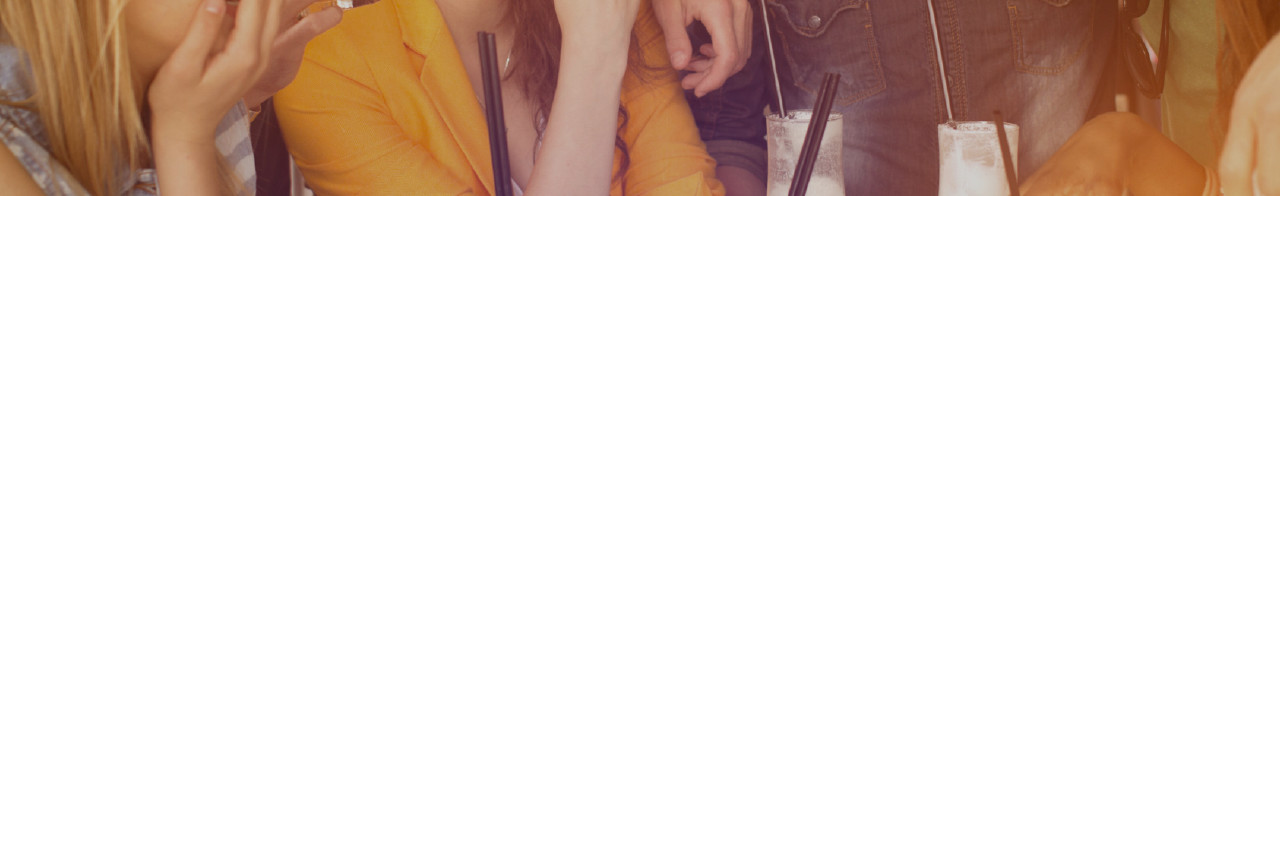
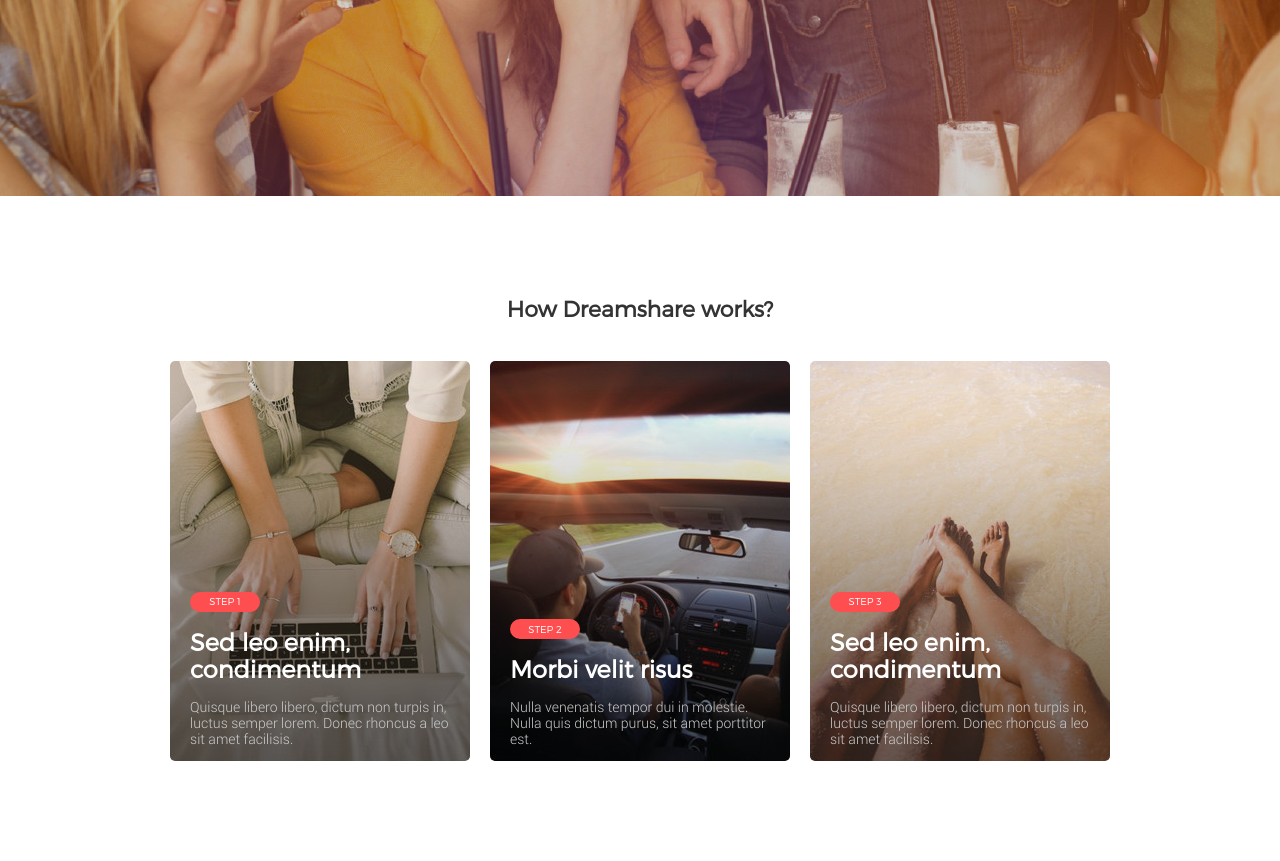
Before and after one commit to YuriyShandor/DreamShare, a website: page index.html in a window 1280 px wide. Shown: the part 504-1365 px from the top of the page. Before the commit the page ends 800 px from the top, so only its background shows below. Drawn offline with Linux system fonts and the light colour scheme.

Commit message:
Add Section How_DreamShare_Works

```diff
--- a/index.html
+++ b/index.html
@@ -39,7 +39,45 @@
     </div>
   </header>
 
-  <section></section>
+  <section>
+    <div class="container">
+      <div class="how_works">
+        <h1 id="dream_works">How Dreamshare works?</h1>
+
+        <div class="steps">
+          <div class="step step_01">
+            <div class="step_cont">
+              <div class="step_btn">
+                <span>step 1</span>
+              </div>
+              <h1>Sed leo enim, condimentum</h1>
+              <p>Quisque libero libero, dictum non turpis in, luctus semper lorem. Donec rhoncus a leo sit amet facilisis.</p>
+            </div>
+          </div>
+
+          <div class="step step_02">
+            <div class="step_cont">
+              <div class="step_btn">
+                <span>step 2</span>
+              </div>
+              <h1>Morbi velit risus</h1>
+              <p>Nulla venenatis tempor dui in molestie. Nulla quis dictum purus, sit amet porttitor est.</p>
+            </div>
+          </div>
+
+          <div class="step step_03">
+            <div class="step_cont">
+              <div class="step_btn">
+                <span>step 3</span>
+              </div>
+              <h1>Sed leo enim, condimentum</h1>
+              <p>Quisque libero libero, dictum non turpis in, luctus semper lorem. Donec rhoncus a leo sit amet facilisis.</p>
+            </div>
+          </div>
+        </div>
+      </div>
+    </div>
+  </section>
   <section></section>
   <section></section>
   <section></section>
--- a/scss/main.scss
+++ b/scss/main.scss
@@ -184,12 +184,124 @@ header {
   }
 }
 
+.how_works {
+  width: inherit;
+  display: flex;
+  flex-direction: column;
+  align-items: center;
+  margin-top: 100px;
+  margin-bottom: 100px;
+
+  #dream_works {
+    font-size: 22px;
+    font-weight: 700;
+    color: #333;
+    margin: 0;
+  }
+
+  .steps {
+    width: inherit;
+    display: flex;
+    justify-content: space-between;
+    margin-top: 40px;
+
+    .step {
+      width: 300px;
+      height: 400px;
+      display: flex;
+      flex-direction: column;
+      justify-content: flex-end;
+      border-radius: 5px;
+
+      .step_cont {
+        width: 260px;
+        margin: 0 auto;
+      }
+
+      .step_btn {
+        width: 70px;
+        height: 20px;
+        border-radius: 10px;
+        background: #ff4e50;
+        display: flex;
+        justify-content: center;
+        align-items: center;
+
+        span {
+          font-size: 10px;
+          font-weight: 400;
+          color: #fff;
+          text-transform: uppercase;
+          cursor: pointer;
+
+          &:hover {
+            opacity: 0.9;
+          }
+        }
+      }
+
+      h1 {
+        font-size: 24px;
+        font-weight: 700;
+        color: #fff;
+      }
+
+      p {
+        font-family: Roboto;
+        font-size: 14px;
+        font-weight: 300;
+        color: #ccc;
+      }
+    }
+
+    .step_01 {
+      background: url(../img/step_01.jpg) no-repeat center / cover;
+    }
+
+    .step_02 {
+      background: url(../img/step_02.jpg) no-repeat center / cover;
+    }
+
+    .step_03 {
+      background: url(../img/step_03.jpg) no-repeat center / cover;
+    }
+  }
+}
+
 @media screen and (min-width: 768px) and (max-width: 1199px) {
+  .how_works {
 
+    .steps {
+
+      .step {
+        width: 236px;
+        height: 400px;
+
+        .step_cont {
+          width: 205px;
+        }
+      }
+    }
+  }
 }
 
 @media screen and (max-width: 767px) {
+  .how_works {
+    margin-top: 38px;
+    margin-bottom: 38px;
 
+    .steps {
+      height: 740px;
+      flex-direction: column;
+      justify-content: space-between;
+      margin-top: 20px;
+
+      .step {
+        width: 300px;
+        height: 240px;
+      }
+    }
+  }
 }
 
 
```
Also changed, not shown: img/step_01.jpg (added), img/step_02.jpg (added), img/step_03.jpg (added), scss/main.min.css.
